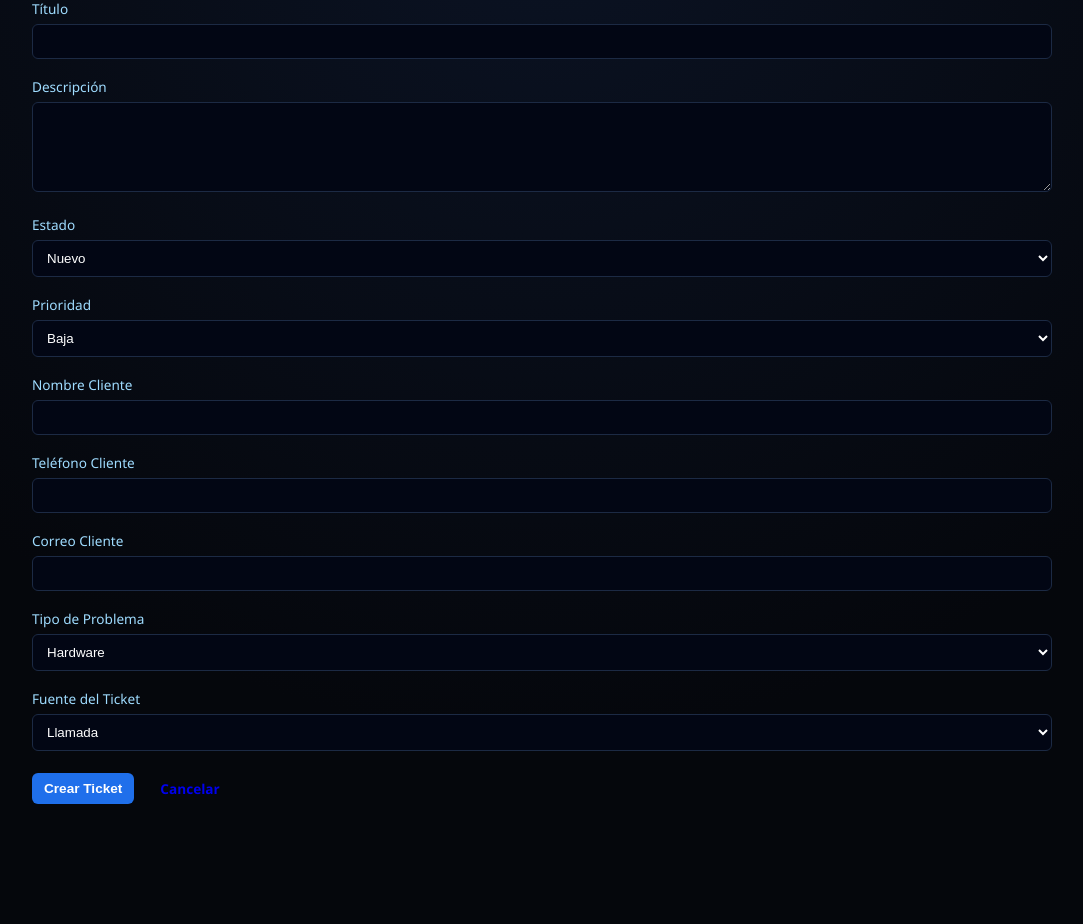
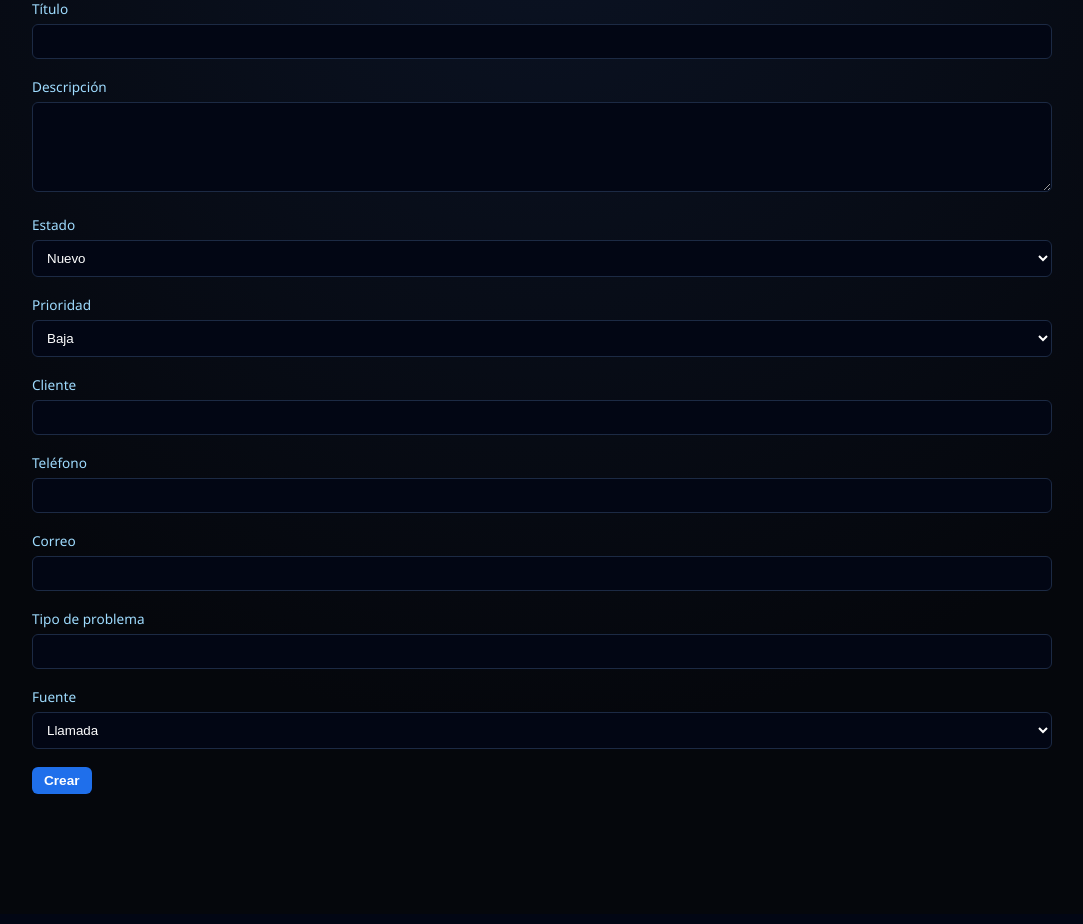
Before and after one commit to CarlokyOP/gestion-de-usuario, a Flask app: page /tickets/create in a window 1280 px wide. Shown: the part 125-1049 px from the top of the page, without its empty margins (98-1181 px from the left). After the commit the page ends 919 px from the top, so only its background shows below. Run offline with Flask 3, Linux system fonts and the light colour scheme.

Commit message:
Refactor ticket form for improved readability

```diff
--- a/app/templates/ticket_form.html
+++ b/app/templates/ticket_form.html
@@ -2,116 +2,98 @@
 
 {% block content %}
 <div class="container">
-    <h1>
-        {% if ticket %}
-            Editar Ticket
-        {% else %}
-            Crear Ticket
-        {% endif %}
-    </h1>
+    <h1>{{ "Editar Ticket" if ticket else "Crear Ticket" }}</h1>
 
     <form method="POST">
-
-        <!-- TÍTULO -->
+        <!-- Título -->
         <div class="form-group">
-            <label>Título</label>
-            <input type="text"
-                   name="titulo"
-                   class="form-control"
-                   required
-                   value="{{ ticket.titulo if ticket else '' }}">
+            <label for="titulo">Título</label>
+            <input type="text" name="titulo" id="titulo"
+                   value="{{ ticket.titulo if ticket else '' }}"
+                   required>
         </div>
 
-        <!-- DESCRIPCIÓN -->
+        <!-- Descripción -->
         <div class="form-group">
-            <label>Descripción</label>
-            <textarea name="descripcion"
-                      class="form-control"
-                      required>{{ ticket.descripcion if ticket else '' }}</textarea>
+            <label for="descripcion">Descripción</label>
+            <textarea name="descripcion" id="descripcion" required>{{ ticket.descripcion if ticket else '' }}</textarea>
         </div>
 
-        <!-- ESTADO (SELECT) -->
+        <!-- Estado -->
         <div class="form-group">
-            <label>Estado</label>
-            <select name="estado" class="form-control" required>
-                <option value="Nuevo" {% if ticket and ticket.estado == 'Nuevo' %}selected{% endif %}>Nuevo</option>
-                <option value="Apertura" {% if ticket and ticket.estado == 'Apertura' %}selected{% endif %}>Apertura</option>
-                <option value="Resuelto" {% if ticket and ticket.estado == 'Resuelto' %}selected{% endif %}>Resuelto</option>
-                <option value="Cierre" {% if ticket and ticket.estado == 'Cierre' %}selected{% endif %}>Cierre</option>
-                <option value="Escalado" {% if ticket and ticket.estado == 'Escalado' %}selected{% endif %}>Escalado</option>
+            <label for="estado">Estado</label>
+            <select name="estado" id="estado" required>
+                {% for e in ['Nuevo', 'Apertura', 'Resuelto', 'Cierre', 'Escalado'] %}
+                    <option value="{{ e }}"
+                        {% if ticket and ticket.estado == e %}selected{% endif %}>
+                        {{ e }}
+                    </option>
+                {% endfor %}
             </select>
         </div>
 
-        <!-- PRIORIDAD -->
+        <!-- Prioridad -->
         <div class="form-group">
-            <label>Prioridad</label>
-            <select name="prioridad" class="form-control" required>
-                <option value="Baja" {% if ticket and ticket.prioridad == 'Baja' %}selected{% endif %}>Baja</option>
-                <option value="Media" {% if ticket and ticket.prioridad == 'Media' %}selected{% endif %}>Media</option>
-                <option value="Alta" {% if ticket and ticket.prioridad == 'Alta' %}selected{% endif %}>Alta</option>
+            <label for="prioridad">Prioridad</label>
+            <select name="prioridad" id="prioridad" required>
+                {% for p in ['Baja', 'Media', 'Alta'] %}
+                    <option value="{{ p }}"
+                        {% if ticket and ticket.prioridad == p %}selected{% endif %}>
+                        {{ p }}
+                    </option>
+                {% endfor %}
             </select>
         </div>
 
-        <!-- CLIENTE -->
+        <!-- Cliente -->
         <div class="form-group">
-            <label>Nombre Cliente</label>
-            <input type="text"
-                   name="nombre_cliente"
-                   class="form-control"
-                   required
-                   value="{{ ticket.nombre_cliente if ticket else '' }}">
+            <label for="nombre_cliente">Cliente</label>
+            <input type="text" name="nombre_cliente" id="nombre_cliente"
+                   value="{{ ticket.nombre_cliente if ticket else '' }}"
+                   required>
         </div>
 
+        <!-- Teléfono -->
         <div class="form-group">
-            <label>Teléfono Cliente</label>
-            <input type="text"
-                   name="telefono_cliente"
-                   class="form-control"
-                   required
-                   value="{{ ticket.telefono_cliente if ticket else '' }}">
+            <label for="telefono_cliente">Teléfono</label>
+            <input type="text" name="telefono_cliente" id="telefono_cliente"
+                   value="{{ ticket.telefono_cliente if ticket else '' }}"
+                   required>
         </div>
 
+        <!-- Correo -->
         <div class="form-group">
-            <label>Correo Cliente</label>
-            <input type="email"
-                   name="correo_cliente"
-                   class="form-control"
-                   required
-                   value="{{ ticket.correo_cliente if ticket else '' }}">
+            <label for="correo_cliente">Correo</label>
+            <input type="email" name="correo_cliente" id="correo_cliente"
+                   value="{{ ticket.correo_cliente if ticket else '' }}"
+                   required>
         </div>
 
-        <!-- CLASIFICACIÓN -->
+        <!-- Tipo de problema -->
         <div class="form-group">
-            <label>Tipo de Problema</label>
-            <select name="tipo_problema" class="form-control" required>
-                <option value="Hardware" {% if ticket and ticket.tipo_problema == 'Hardware' %}selected{% endif %}>Hardware</option>
-                <option value="Movil" {% if ticket and ticket.tipo_problema == 'Movil' %}selected{% endif %}>Móvil</option>
-                <option value="Red" {% if ticket and ticket.tipo_problema == 'Red' %}selected{% endif %}>Red</option>
-                <option value="Otro" {% if ticket and ticket.tipo_problema == 'Otro' %}selected{% endif %}>Otro</option>
+            <label for="tipo_problema">Tipo de problema</label>
+            <input type="text" name="tipo_problema" id="tipo_problema"
+                   value="{{ ticket.tipo_problema if ticket else '' }}"
+                   required>
+        </div>
+
+        <!-- Fuente -->
+        <div class="form-group">
+            <label for="fuente_ticket">Fuente</label>
+            <select name="fuente_ticket" id="fuente_ticket" required>
+                {% for f in ['Llamada', 'Correo', 'WebChat', 'Presencial'] %}
+                    <option value="{{ f }}"
+                        {% if ticket and ticket.fuente_ticket == f %}selected{% endif %}>
+                        {{ f }}
+                    </option>
+                {% endfor %}
             </select>
         </div>
 
-        <div class="form-group">
-            <label>Fuente del Ticket</label>
-            <select name="fuente_ticket" class="form-control" required>
-                <option value="Llamada" {% if ticket and ticket.fuente_ticket == 'Llamada' %}selected{% endif %}>Llamada</option>
-                <option value="Correo" {% if ticket and ticket.fuente_ticket == 'Correo' %}selected{% endif %}>Correo</option>
-                <option value="WebChat" {% if ticket and ticket.fuente_ticket == 'WebChat' %}selected{% endif %}>WebChat</option>
-                <option value="Presencial" {% if ticket and ticket.fuente_ticket == 'Presencial' %}selected{% endif %}>Presencial</option>
-            </select>
-        </div>
-
-        <!-- BOTONES -->
-        <div class="form-actions">
-            <button type="submit" class="btn btn-primary">
-                {% if ticket %}Guardar cambios{% else %}Crear Ticket{% endif %}
-            </button>
-
-            <a href="{{ url_for('ticket.list_tickets') }}" class="btn btn-secondary">
-                Cancelar
-            </a>
-        </div>
-
+        <!-- Botón -->
+        <button type="submit" class="btn btn-primary">
+            {{ "Actualizar" if ticket else "Crear" }}
+        </button>
     </form>
 </div>
 {% endblock %}
```
